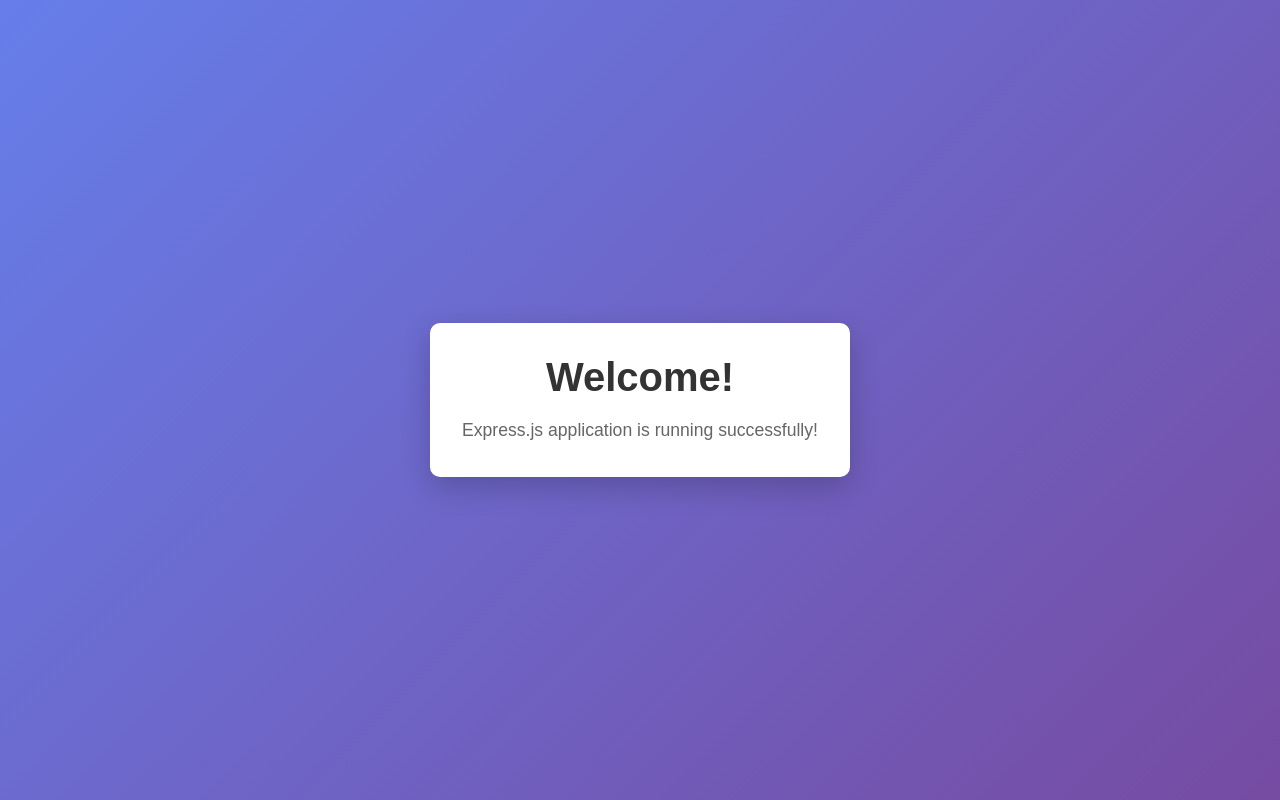
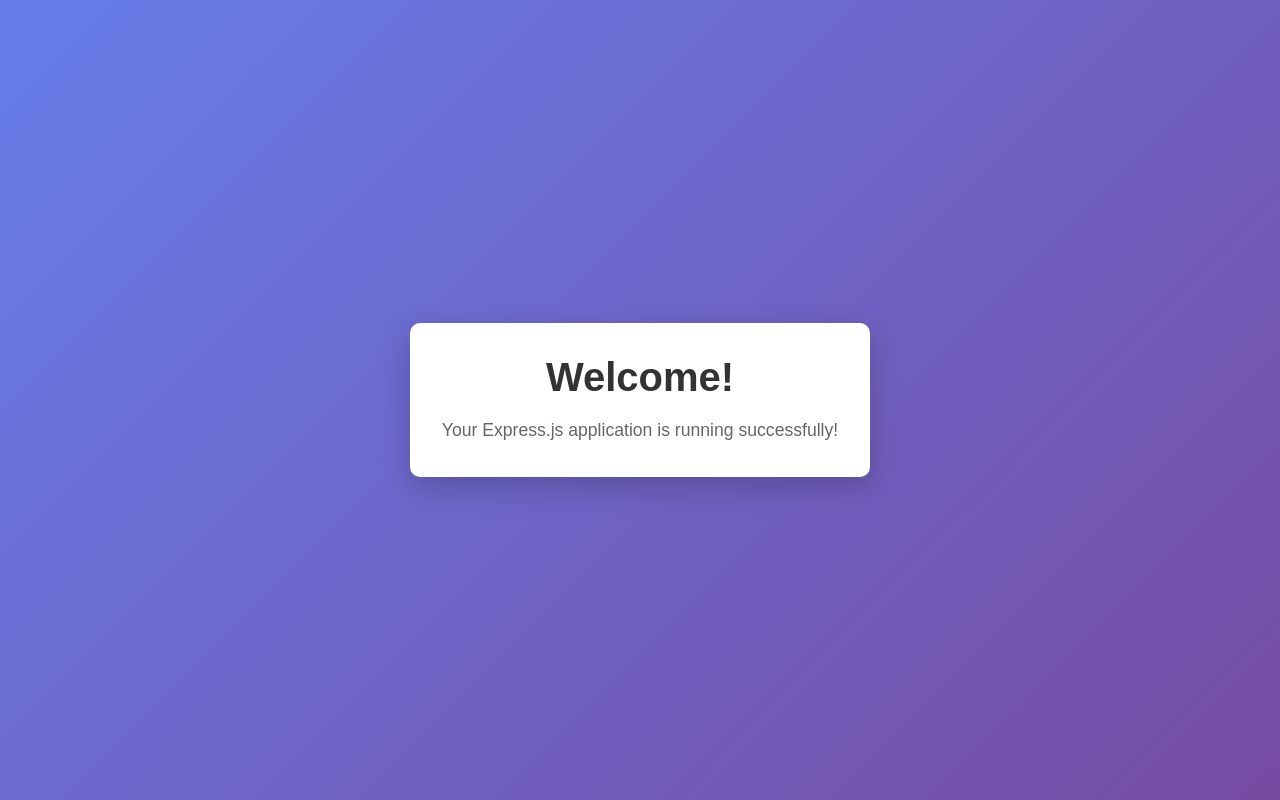
Before and after one commit to rcheeez/user-management-system, a website: page public/index.html in a window 1280 px wide. Drawn offline with Linux system fonts and the light colour scheme.

Commit message:
updated code to test

```diff
--- a/public/index.html
+++ b/public/index.html
@@ -45,7 +45,7 @@
 <body>
     <div class="container">
         <h1>Welcome!</h1>
-        <p>Express.js application is running successfully!</p>
+        <p>Your Express.js application is running successfully!</p>
     </div>
 </body>
 </html>
```
